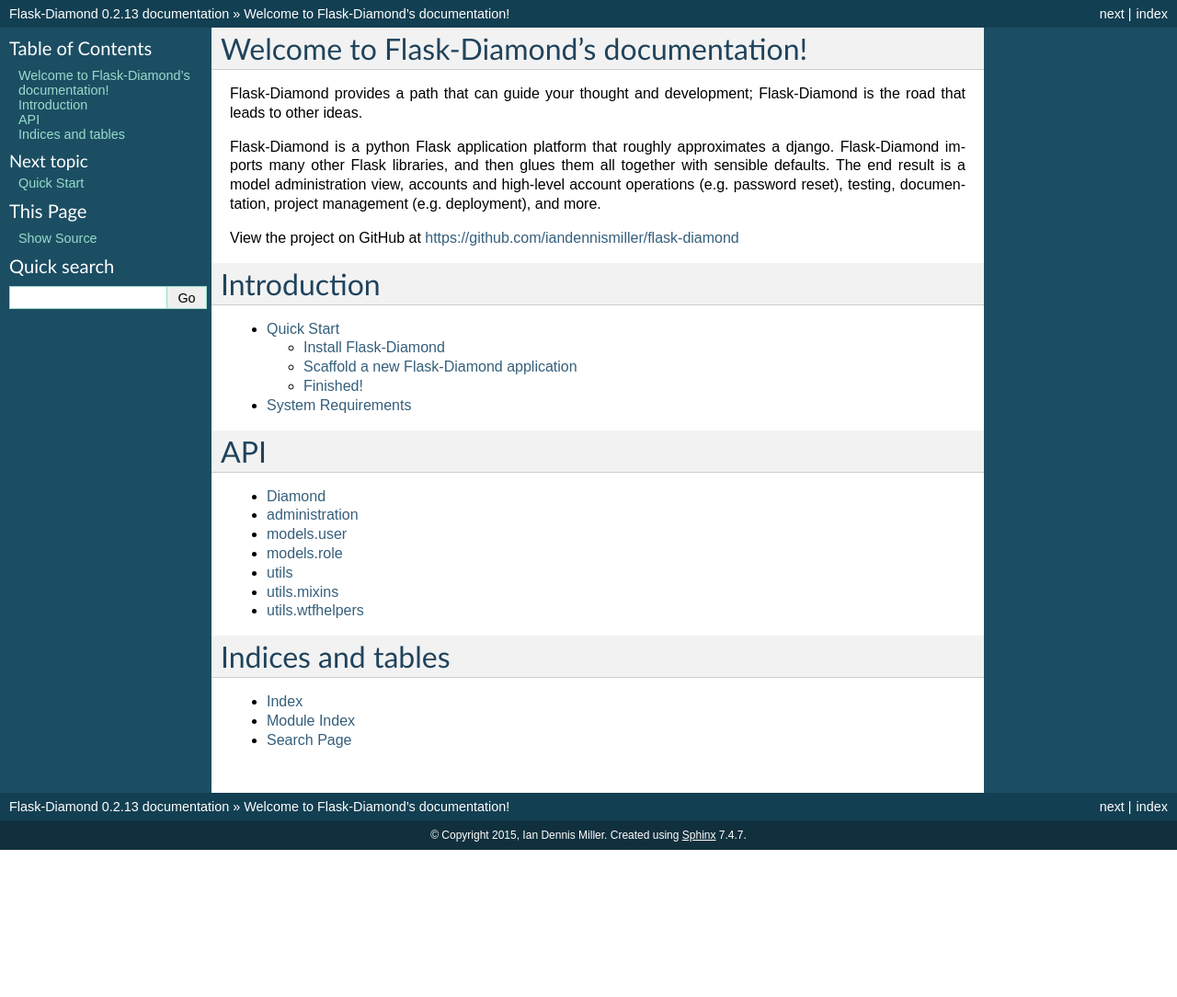
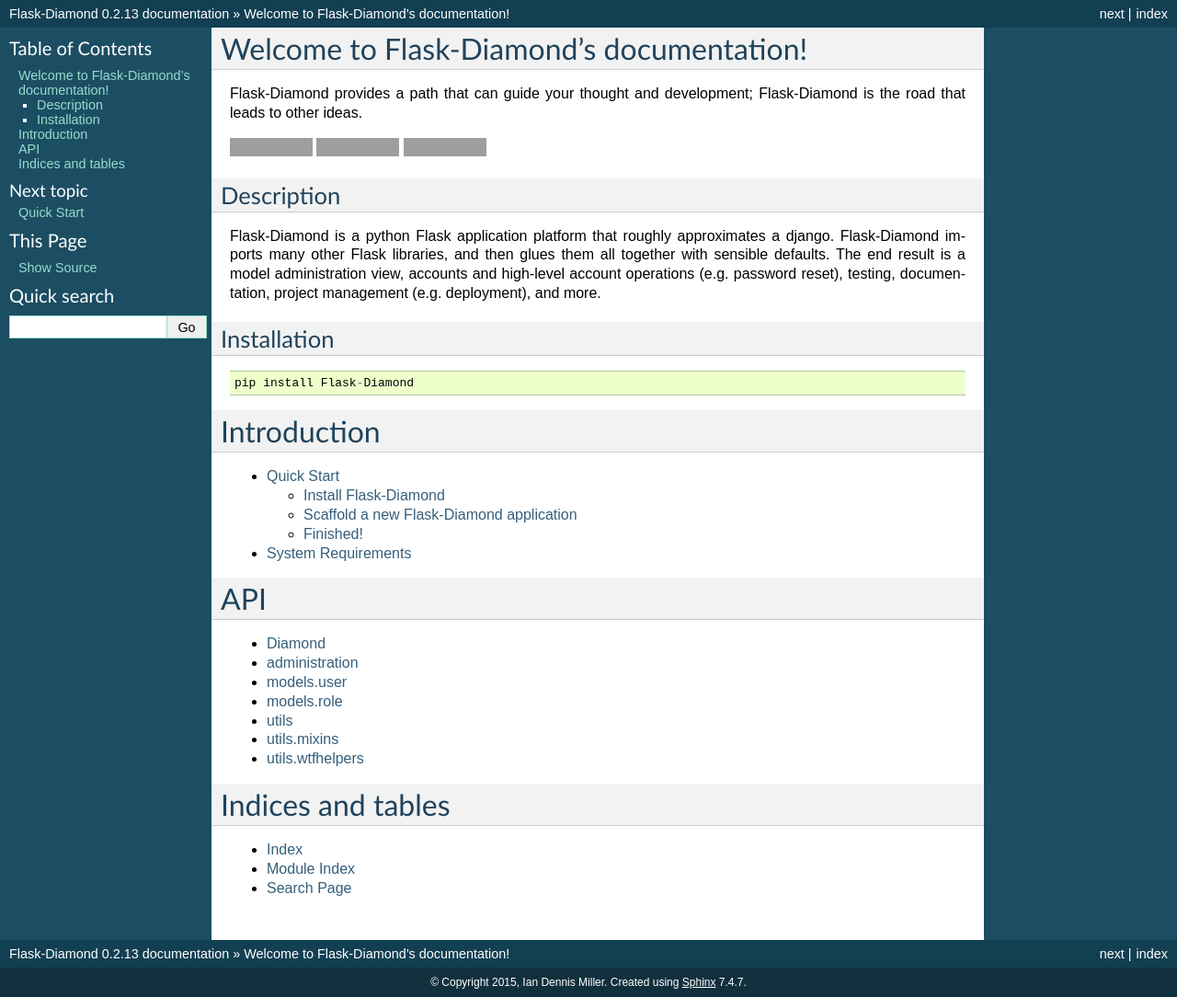
Before and after one commit to diamond-org/flask-diamond, a Sphinx documentation site: the page built from etc/sphinx/index.rst, in a window 1280 px wide. Shown: the whole page at 92% size. Built offline with Sphinx 7.4.7, drawn with Linux system fonts in a browser that asks for light colours; pages that are not in the unit, such as notebooks, are missing from menus; before the commit the page ends 924 px from its top, so only the background shows below that; grey boxes are pictures that could not be loaded.

Commit message:
inter-linking github, pypi, and readthedocs

```diff
--- a/etc/sphinx/index.rst
+++ b/etc/sphinx/index.rst
@@ -1,13 +1,28 @@
-.. Flask-Diamond documentation master file
-
 Welcome to Flask-Diamond's documentation!
 =========================================
 
 Flask-Diamond provides a path that can guide your thought and development; Flask-Diamond is the road that leads to other ideas.
 
+.. image:: https://readthedocs.org/projects/flask-diamond/badge/?version=latest
+    :target: http://flask-diamond.readthedocs.org/
+
+.. image:: https://img.shields.io/pypi/v/Flask-Diamond.svg
+    :target: https://pypi.python.org/pypi/Flask-Diamond/
+
+.. image:: https://img.shields.io/github/issues/iandennismiller/flask-diamond.svg
+    :target: https://github.com/iandennismiller/flask-diamond/issues
+
+Description
+-----------
+
 Flask-Diamond is a python Flask application platform that roughly approximates a django.  Flask-Diamond imports many other Flask libraries, and then glues them all together with sensible defaults.  The end result is a model administration view, accounts and high-level account operations (e.g. password reset), testing, documentation, project management (e.g. deployment), and more.
 
-View the project on GitHub at https://github.com/iandennismiller/flask-diamond
+Installation
+------------
+
+::
+
+    pip install Flask-Diamond
 
 Introduction
 ============
```
Also changed, not shown: Readme.rst (+9 -3 lines).
